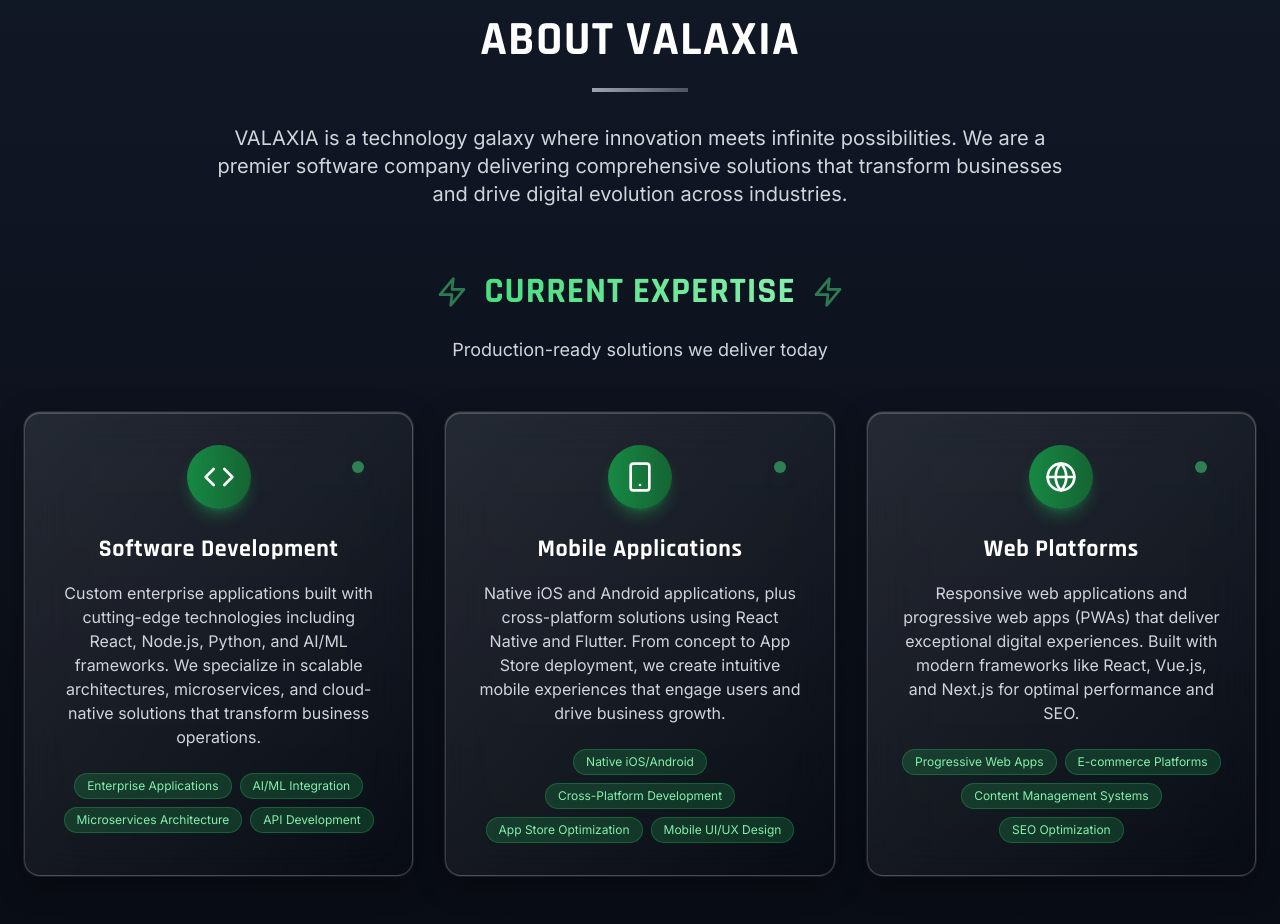
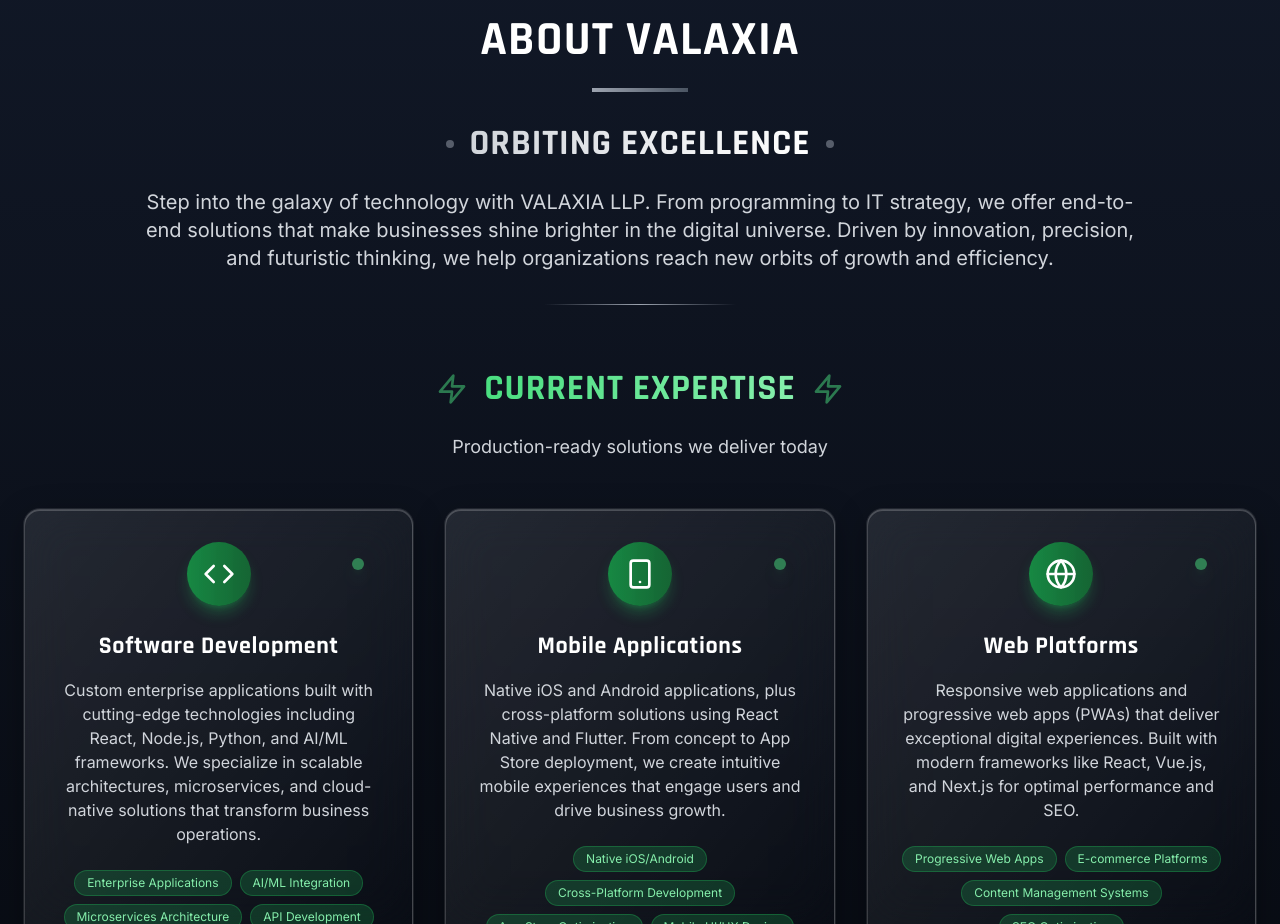
Before and after one commit to aaravsharma17/VALAXIA, a React (Vite) app: page / in a window 1280 px wide. Shown: the part 880-1804 px from the top of the page. Built offline with nearby package versions, Linux system fonts and the light colour scheme.

Commit message:
Add Orbiting Excellence description to About section

```diff
--- a/src/components/About.tsx
+++ b/src/components/About.tsx
@@ -62,11 +62,24 @@ const About = () => {
             ABOUT VALAXIA
           </h2>
           <div className="w-16 sm:w-24 h-1 bg-gradient-to-r from-gray-400 to-gray-600 mx-auto mb-8"></div>
-          <p className="text-lg sm:text-xl text-gray-300 max-w-4xl mx-auto leading-relaxed font-inter px-4">
-            VALAXIA is a technology galaxy where innovation meets infinite possibilities.
-            We are a premier software company delivering comprehensive solutions that transform
-            businesses and drive digital evolution across industries.
-          </p>
+
+          {/* Orbiting Excellence Section */}
+          <div className="mb-12">
+            <div className="flex items-center justify-center gap-4 mb-6">
+              <div className="w-2 h-2 bg-gray-400 rounded-full animate-pulse"></div>
+              <h3 className="text-2xl sm:text-3xl md:text-4xl font-bold text-transparent bg-clip-text bg-gradient-to-r from-gray-300 to-white font-rajdhani tracking-wide uppercase">
+                Orbiting Excellence
+              </h3>
+              <div className="w-2 h-2 bg-gray-400 rounded-full animate-pulse"></div>
+            </div>
+            <p className="text-lg sm:text-xl text-gray-300 max-w-5xl mx-auto leading-relaxed font-inter px-4 mb-8">
+              Step into the galaxy of technology with VALAXIA LLP. From programming to IT strategy,
+              we offer end-to-end solutions that make businesses shine brighter in the digital universe.
+              Driven by innovation, precision, and futuristic thinking, we help organizations reach
+              new orbits of growth and efficiency.
+            </p>
+            <div className="w-32 sm:w-48 h-px bg-gradient-to-r from-transparent via-gray-400 to-transparent mx-auto"></div>
+          </div>
         </div>
 
         {/* Current Services */}
```
